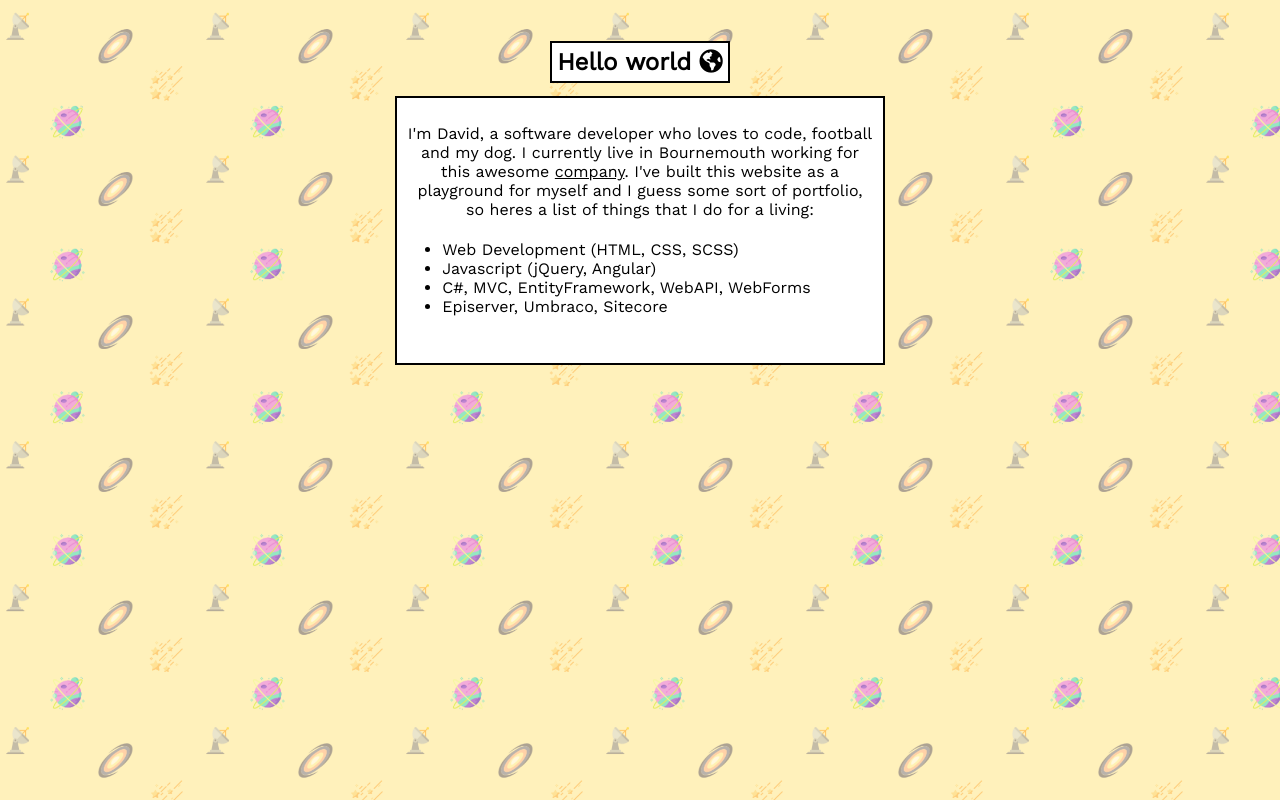
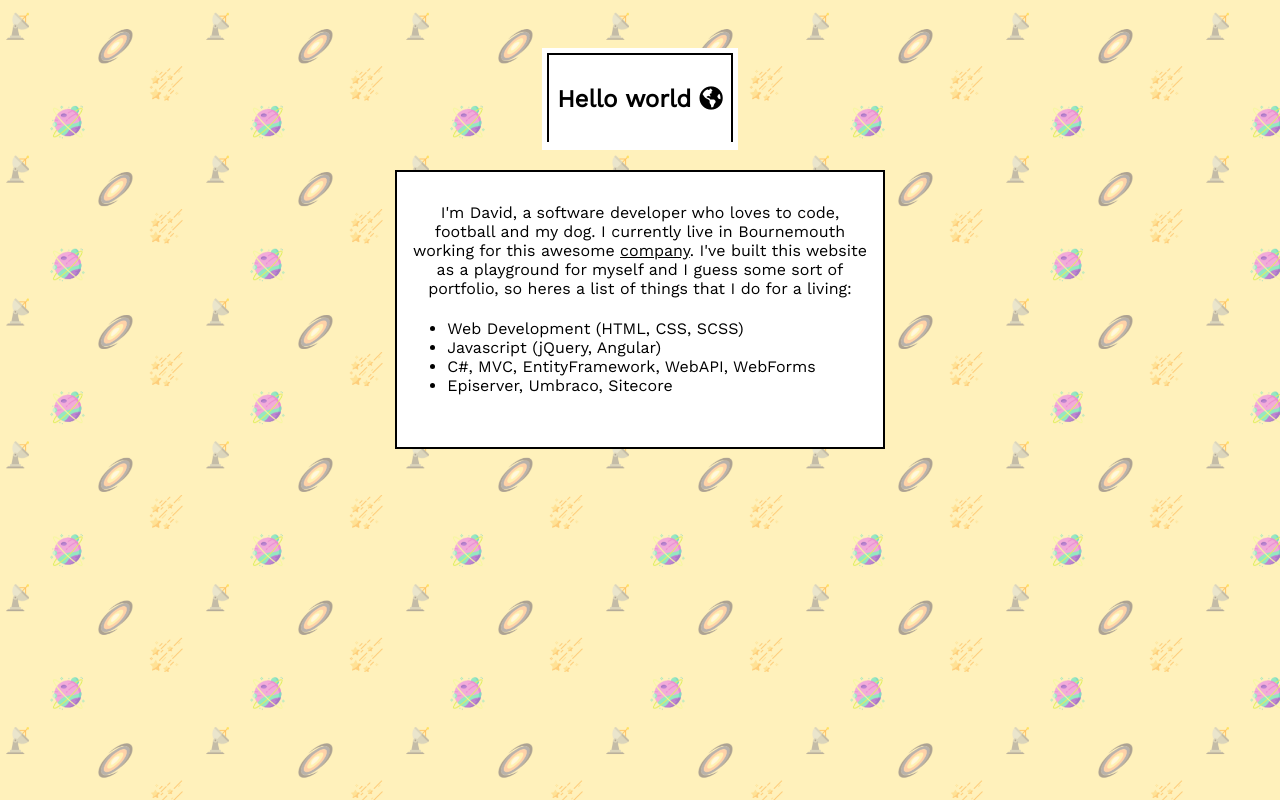
Before and after one commit to davidh61/personalV2, a website: page index.html in a window 1280 px wide. Drawn offline with nearby package versions, Linux system fonts and the light colour scheme.

Commit message:
border animations

```diff
--- a/index.html
+++ b/index.html
@@ -7,7 +7,8 @@
     <title>David Harlow</title>
     <meta name="viewport" content="width=device-width, initial-scale=1">
     <link rel="stylesheet" type="text/css" media="screen" href="css/styles.css">
-    <link rel="stylesheet" href="https://use.fontawesome.com/releases/v5.7.2/css/all.css" integrity="sha384-fnmOCqbTlWIlj8LyTjo7mOUStjsKC4pOpQbqyi7RrhN7udi9RwhKkMHpvLbHG9Sr" crossorigin="anonymous">
+    <link rel="stylesheet" href="https://use.fontawesome.com/releases/v5.7.2/css/all.css"
+        integrity="sha384-fnmOCqbTlWIlj8LyTjo7mOUStjsKC4pOpQbqyi7RrhN7udi9RwhKkMHpvLbHG9Sr" crossorigin="anonymous">
 </head>
 
 <body>
@@ -16,13 +17,22 @@
 
         <section class="main">
 
-            <h1><span>Hello world <i class="fas fa-globe-americas"></i></span></h1>
+            <div class="portfolio-header">
+                <span class="portfolio-header-wrapper">
+                    <div class="border border-top"></div>
+                    <div class="border border-side border-left"></div>
+                    <div class="border border-side border-right"></div>
+                    <h1>Hello world <i class="fas fa-globe-americas"></i></h1>
+                    <div class="border bottom-border"></div>
+                </span>
+            </div>
 
             <div class="portfolio-text">
                 <p>I'm David, a software developer who loves to code, football and my dog.
                     I currently live in Bournemouth working for this awesome <a
                         href="https://www.redweb.com/">company</a>.
-                    I've built this website as a playground for myself and I guess some sort of portfolio, so heres a
+                    I've built this website as a playground for myself and I guess some sort of portfolio, so
+                    heres a
                     list of things that I do for a living:
                     <ul>
                         <li>Web Development (HTML, CSS, SCSS)</li>
--- a/sass/styles.scss
+++ b/sass/styles.scss
@@ -38,6 +38,7 @@ html {
     h1 {
       font-family: $font;
       text-align: center;
+      padding: 10px;
     }
 
     p {
@@ -53,16 +54,90 @@ html {
       text-decoration: none;
     }
 
-    span {
-      border: 2px solid black;
+    .border {
+      background-color: black;
+    }
+
+    .border-top {
+      height: 2px;
+      animation: scaleOut 1s;
+    }
+
+    .bottom-border {
+      height: 2px;
+      animation-delay: 2s;
+      // animation: scaleIn 1s;
+      animation: scaleIn 1s;
+      animation-fill-mode: forwards;
+    }
+
+    .border-left {
+      float: left;
+    }
+
+    .border-right {
+      float: right;
+    }
+
+    .border-side {
+      width: 2px;
+
+      animation-name: slideDown;
+      -webkit-animation-name: slideDown;
+      animation-duration: 1s;
+      -webkit-animation-duration: 1s;
+      animation-timing-function: linear;
+      -webkit-animation-timing-function: linear;
+      animation-delay: 1s;
+      -webkit-animation-delay: 1s;
+      display: inline-block;
+      animation-fill-mode: forwards;
+    }
+
+    .portfolio-header-wrapper {
+      display: inline-block;
+      // border: 2px solid black;
       padding: 5px;
       background-color: white;
+      transition: height 0.5s;
+    }
+
+    .portfolio-header {
+      text-align: center;
+      padding: 20px;
     }
 
     .portfolio-text {
       border: 2px solid black;
-      padding: 5px;
+      padding: 10px;
       background-color: white;
     }
   }
 }
+
+@keyframes slideDown {
+  from {
+    height: 0px;
+  }
+  to {
+    height: 87px;
+  }
+}
+
+@keyframes scaleIn {
+  from {
+    transform: scale(1);
+  }
+  to {
+    transform: scale(0);
+  }
+}
+
+@keyframes scaleOut {
+  from {
+    transform: scale(0);
+  }
+  to {
+    transform: scale(1);
+  }
+}
```
Also changed, not shown: css/styles.css.
